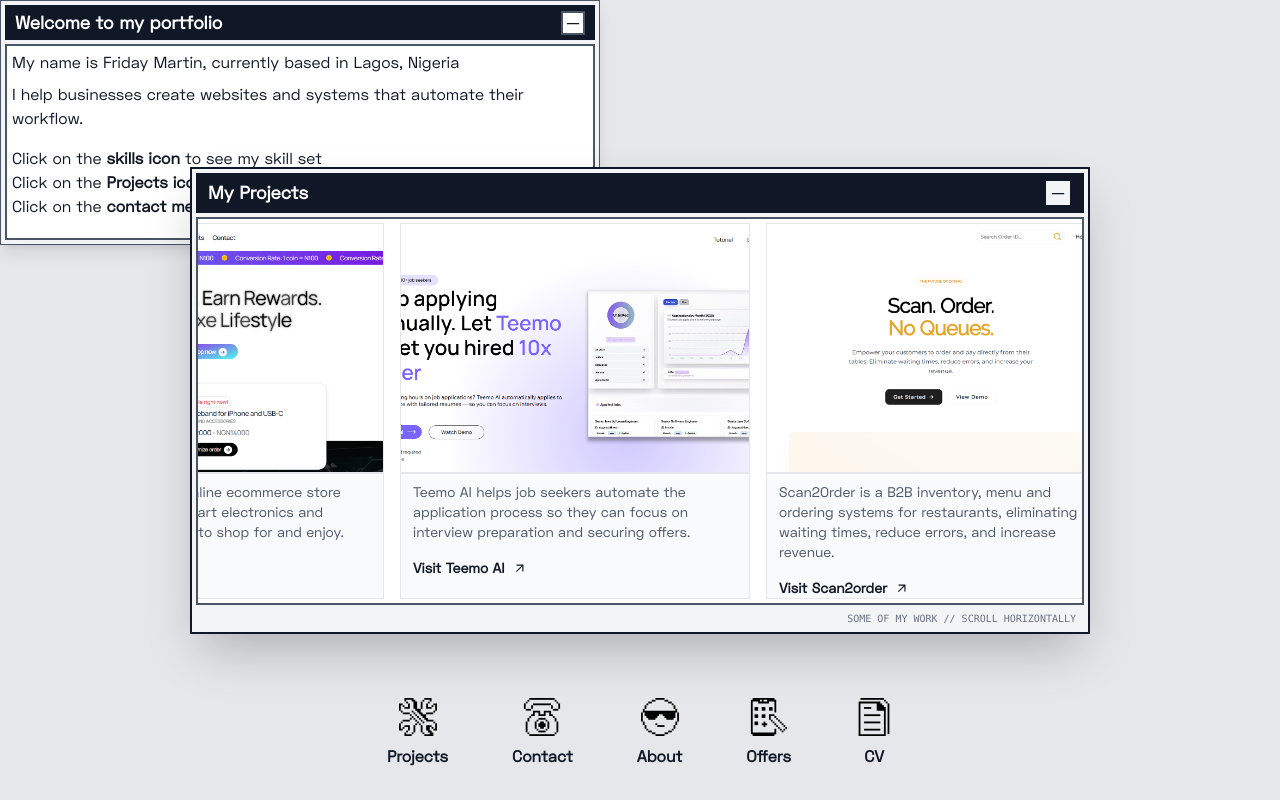
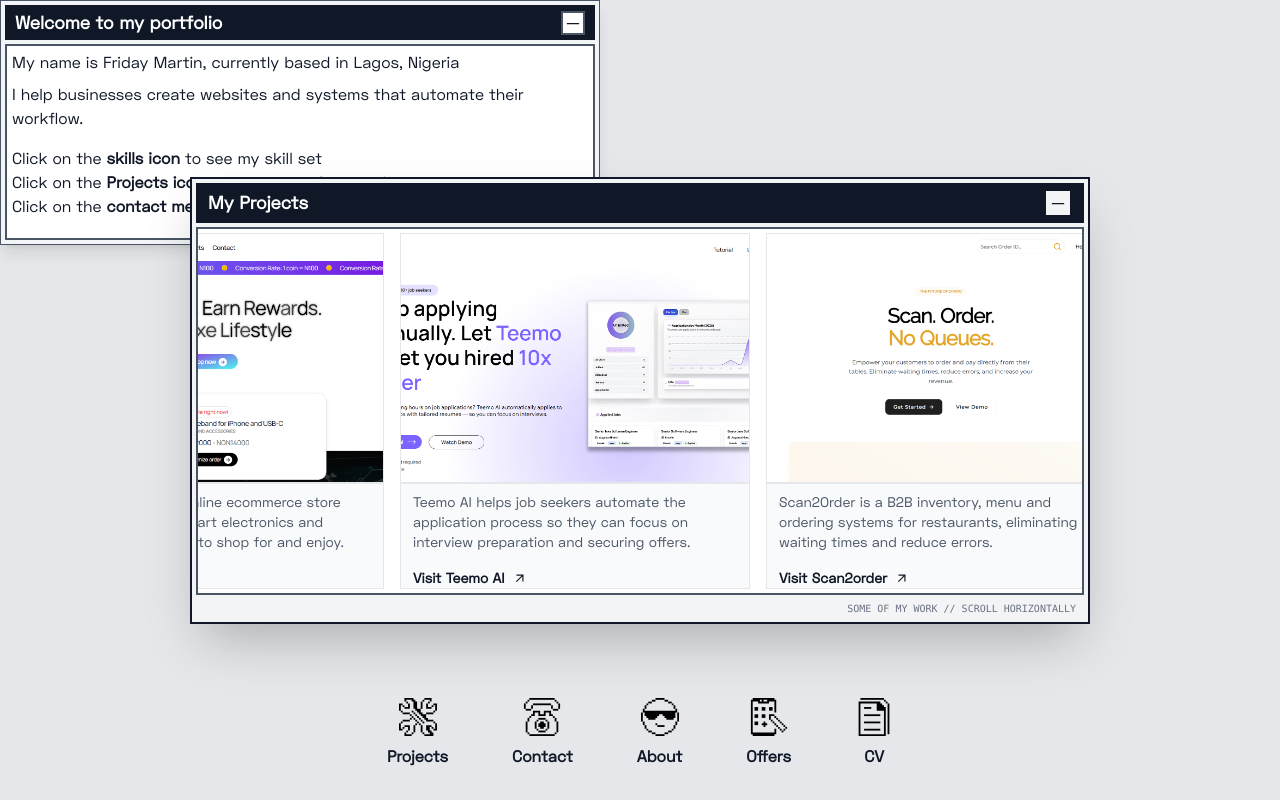
Before and after one commit to M-alpha-bet/martin-friday, a React (Vite) app: page / in a window 1280 px wide. Both pictures are taken after a click on the element 417 px from the left and 717 px from the top of the page. Built offline with nearby package versions, Linux system fonts and the light colour scheme; no server answers; what @reown/appkit, @reown/appkit-adapter-solana would draw is missing.

Commit message:
feat: fixed scan2order text

```diff
--- a/src/components/ProjectsModal.tsx
+++ b/src/components/ProjectsModal.tsx
@@ -73,7 +73,7 @@
       title: "Scan2order",
       image: "/images/projects/scan2order.png",
       description:
-        "Scan2Order is a B2B inventory, menu and ordering systems for restaurants, eliminating waiting times, reduce errors, and increase revenue.",
+        "Scan2Order is a B2B inventory, menu and ordering systems for restaurants, eliminating waiting times and reduce errors.",
       link: "https://scan2order.online",
     },
     {
```
